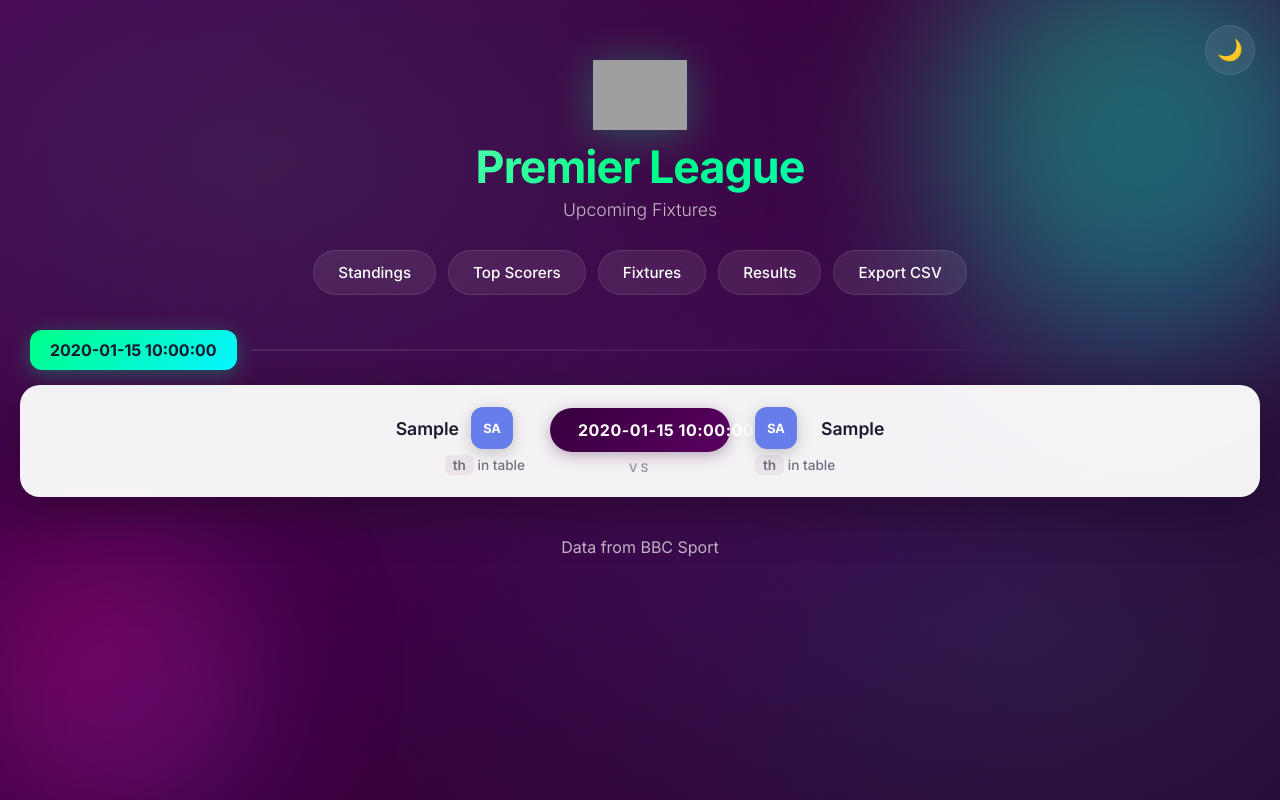
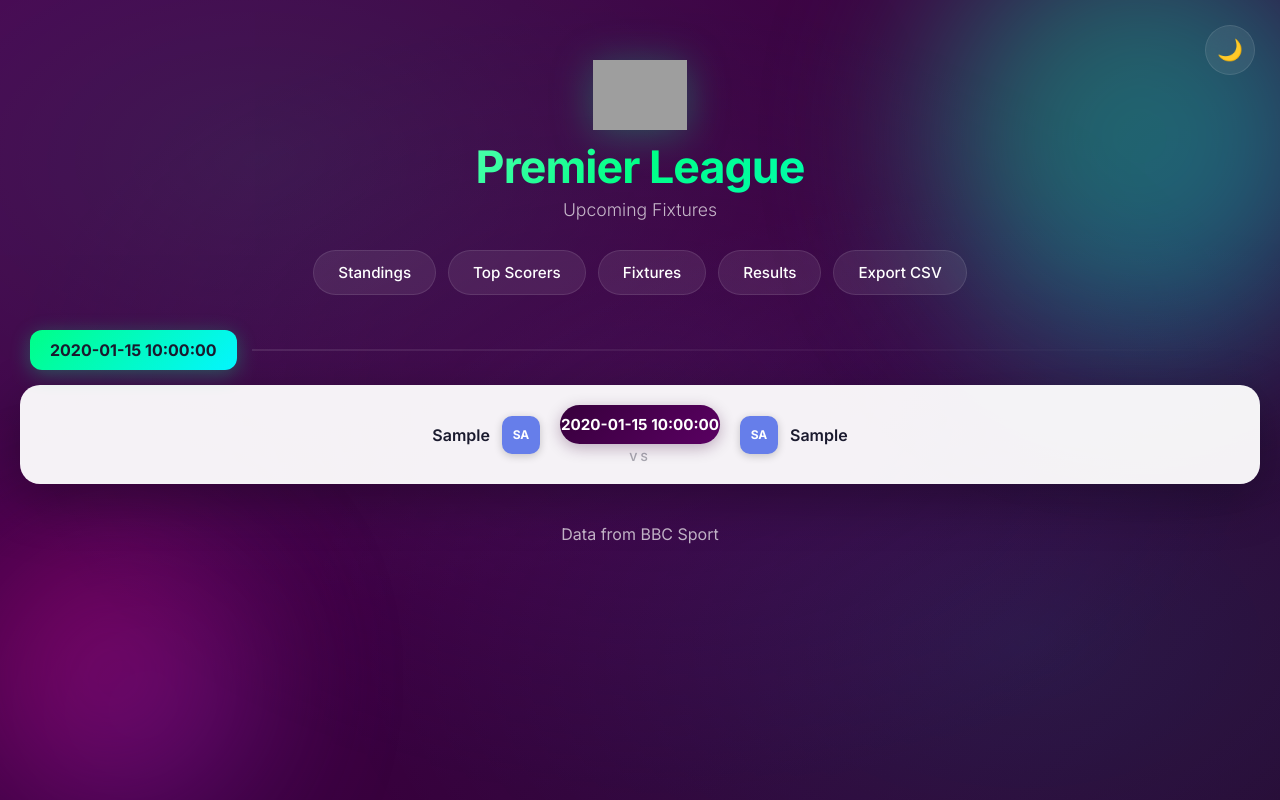
Before and after one commit to irwingvaz/SCRAPED-EPL-WEBSITE, a Flask app: template templates/fixtures.html in a window 1280 px wide. Run offline with Flask 3, Linux system fonts and the light colour scheme; the template is opened without the code that fills it: most values are stand-ins (such as "Sample title", 1, 10 or a date in 2020); grey boxes are pictures that could not be loaded.

Commit message:
finally fixed the fixtures layout, had to rewrite the whole thing

```diff
--- a/templates/fixtures.html
+++ b/templates/fixtures.html
@@ -41,6 +41,7 @@
         border-radius: 12px;
         font-weight: 700;
         font-size: 1em;
+        white-space: nowrap;
         box-shadow: 0 4px 20px rgba(0,255,135,0.3);
     }
 
@@ -59,82 +60,63 @@
 
     .fixture-row {
         display: grid;
-        grid-template-columns: 1fr 180px 1fr;
+        grid-template-columns: 1fr 160px 1fr;
         align-items: center;
-        padding: 22px 35px;
+        gap: 20px;
+        padding: 20px 30px;
         border-bottom: 1px solid rgba(0,0,0,0.05);
-        transition: all 0.3s ease;
-        gap: 25px;
+        transition: background 0.3s ease;
     }
     [data-theme="dark"] .fixture-row {
         border-bottom-color: rgba(255,255,255,0.05);
     }
     .fixture-row:last-child { border-bottom: none; }
-    .fixture-row:hover {
-        background: var(--row-hover);
-    }
+    .fixture-row:hover { background: var(--row-hover); }
 
-    .team-block {
-        display: flex;
-        flex-direction: column;
-        gap: 6px;
-    }
-    .team-block.home { align-items: flex-end; text-align: right; }
-    .team-block.away { align-items: flex-start; text-align: left; }
-
-    .team-main {
+    .team-home {
         display: flex;
         align-items: center;
         gap: 12px;
+        justify-content: flex-end;
     }
-    .team-block.home .team-main { flex-direction: row-reverse; }
 
-    .team-badge {
-        width: 42px;
-        height: 42px;
-        border-radius: 12px;
+    .team-away {
+        display: flex;
+        align-items: center;
+        gap: 12px;
+        justify-content: flex-start;
+    }
+
+    .team-name {
+        font-weight: 600;
+        font-size: 1em;
+        color: var(--table-text);
+        white-space: nowrap;
+        overflow: hidden;
+        text-overflow: ellipsis;
+    }
+
+    .team-logo {
+        width: 38px;
+        height: 38px;
+        min-width: 38px;
+        object-fit: contain;
+        flex-shrink: 0;
+    }
+
+    .team-badge-sm {
+        width: 38px;
+        height: 38px;
+        min-width: 38px;
+        border-radius: 10px;
         display: flex;
         align-items: center;
         justify-content: center;
         font-weight: 700;
-        font-size: 0.8em;
+        font-size: 0.75em;
         color: white;
-        box-shadow: 0 4px 15px rgba(0,0,0,0.2);
         flex-shrink: 0;
-    }
-
-    .team-logo {
-        width: 42px;
-        height: 42px;
-        min-width: 42px;
-        min-height: 42px;
-        max-width: 42px;
-        max-height: 42px;
-        object-fit: contain;
-        flex-shrink: 0;
-    }
-
-    .team-name {
-        font-weight: 600;
-        font-size: 1.1em;
-        color: var(--table-text);
-    }
-
-    .team-position {
-        font-size: 0.85em;
-        color: var(--table-text);
-        opacity: 0.6;
-        font-weight: 500;
-    }
-    .team-position span {
-        display: inline-block;
-        background: rgba(55,0,60,0.1);
-        padding: 2px 8px;
-        border-radius: 6px;
-        font-weight: 600;
-    }
-    [data-theme="dark"] .team-position span {
-        background: rgba(255,255,255,0.1);
+        box-shadow: 0 2px 8px rgba(0,0,0,0.2);
     }
 
     .match-center {
@@ -142,28 +124,26 @@
         flex-direction: column;
         align-items: center;
         justify-content: center;
-        gap: 8px;
-        width: 100%;
+        gap: 6px;
     }
 
-    .match-time {
+    .time-pill {
         background: linear-gradient(135deg, var(--primary), var(--primary-light));
         color: white;
-        padding: 12px 28px;
+        padding: 10px 0;
         border-radius: 50px;
         font-weight: 700;
-        font-size: 1em;
-        letter-spacing: 0.5px;
+        font-size: 0.95em;
+        width: 100%;
+        text-align: center;
         box-shadow: 0 4px 15px rgba(55,0,60,0.3);
         white-space: nowrap;
-        text-align: center;
-        width: 100%;
     }
 
-    .match-vs {
+    .vs-label {
         color: var(--table-text);
-        opacity: 0.4;
-        font-size: 0.75em;
+        opacity: 0.35;
+        font-size: 0.7em;
         font-weight: 600;
         text-transform: uppercase;
         letter-spacing: 3px;
@@ -178,17 +158,12 @@
     @media (max-width: 768px) {
         .fixture-row {
             grid-template-columns: 1fr;
-            gap: 15px;
-            text-align: center;
-            padding: 20px;
-        }
-        .team-block, .team-block.home, .team-block.away {
-            align-items: center;
+            gap: 12px;
+            padding: 18px 20px;
             text-align: center;
         }
-        .team-main, .team-block.home .team-main {
-            flex-direction: column;
-            gap: 8px;
+        .team-home, .team-away {
+            justify-content: center;
         }
         .match-center { order: -1; }
     }
@@ -214,45 +189,33 @@
             {% endif %}
 
             <div class="fixture-row">
-                <div class="team-block home">
-                    <div class="team-main">
+                <div class="team-home">
+                    <span class="team-name">{{ fixture.home_team }}</span>
                     {% set home_logo = fixture.home_team | team_logo %}
                     {% if home_logo %}
                         <img src="{{ home_logo }}" alt="{{ fixture.home_team }}" class="team-logo">
                     {% else %}
-                            <span class="team-badge" style="background: {{ fixture.home_team | team_color }};">
+                        <span class="team-badge-sm" style="background: {{ fixture.home_team | team_color }};">
                             {{ fixture.home_team[:2] | upper }}
                         </span>
                     {% endif %}
-                        <span class="team-name">{{ fixture.home_team }}</span>
-                    </div>
-                    <div class="team-position">
-                        {% set pos = team_positions.get(fixture.home_team.lower(), '?') %}
-                        <span>{{ pos }}{{ 'st' if pos == 1 else 'nd' if pos == 2 else 'rd' if pos == 3 else 'th' }}</span> in table
-                    </div>
                 </div>
 
                 <div class="match-center">
-                    <div class="match-time">{{ fixture.time or 'TBD' }}</div>
-                    <div class="match-vs">vs</div>
+                    <div class="time-pill">{{ fixture.time or 'TBD' }}</div>
+                    <span class="vs-label">vs</span>
                 </div>
 
-                <div class="team-block away">
-                    <div class="team-main">
+                <div class="team-away">
                     {% set away_logo = fixture.away_team | team_logo %}
                     {% if away_logo %}
                         <img src="{{ away_logo }}" alt="{{ fixture.away_team }}" class="team-logo">
                     {% else %}
-                            <span class="team-badge" style="background: {{ fixture.away_team | team_color }};">
+                        <span class="team-badge-sm" style="background: {{ fixture.away_team | team_color }};">
                             {{ fixture.away_team[:2] | upper }}
                         </span>
                     {% endif %}
                     <span class="team-name">{{ fixture.away_team }}</span>
-                    </div>
-                    <div class="team-position">
-                        {% set pos = team_positions.get(fixture.away_team.lower(), '?') %}
-                        <span>{{ pos }}{{ 'st' if pos == 1 else 'nd' if pos == 2 else 'rd' if pos == 3 else 'th' }}</span> in table
-                    </div>
                 </div>
             </div>
 
```
Lines whose indentation alone changed are shown as unchanged.
